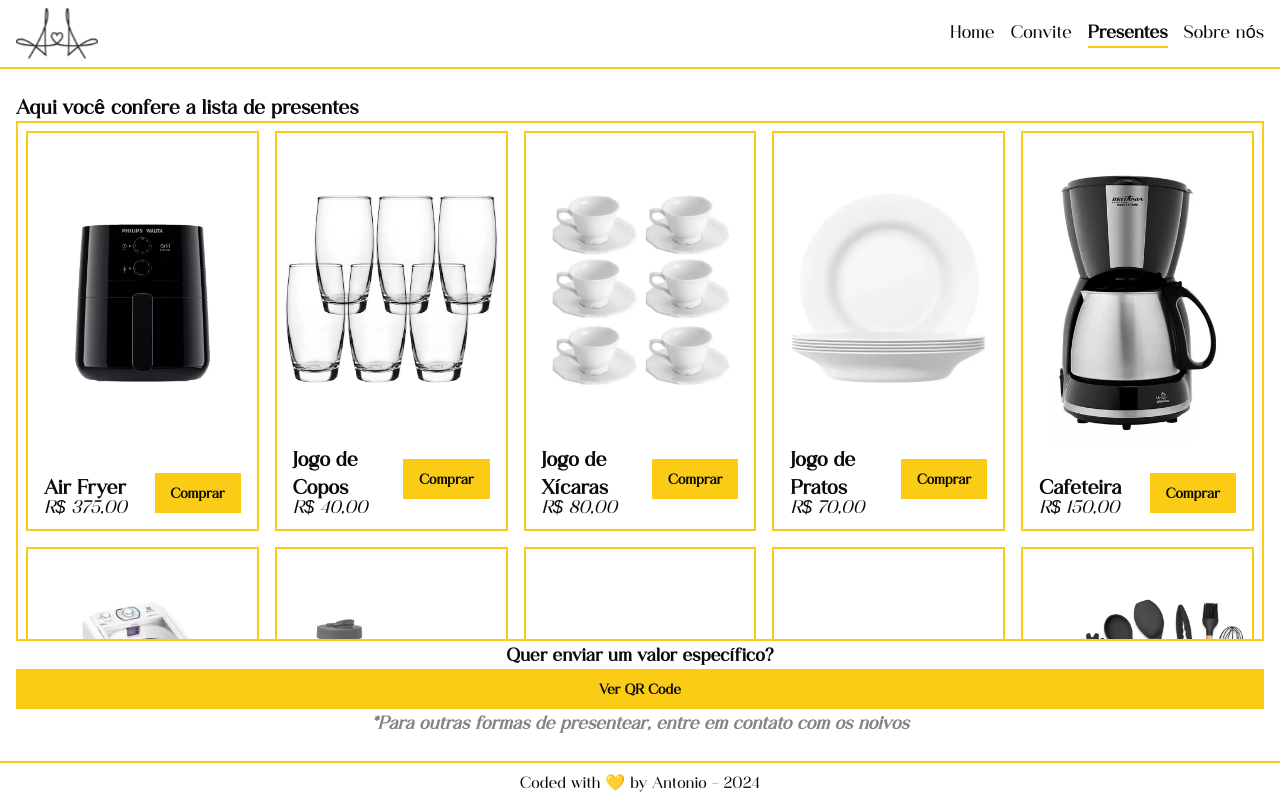
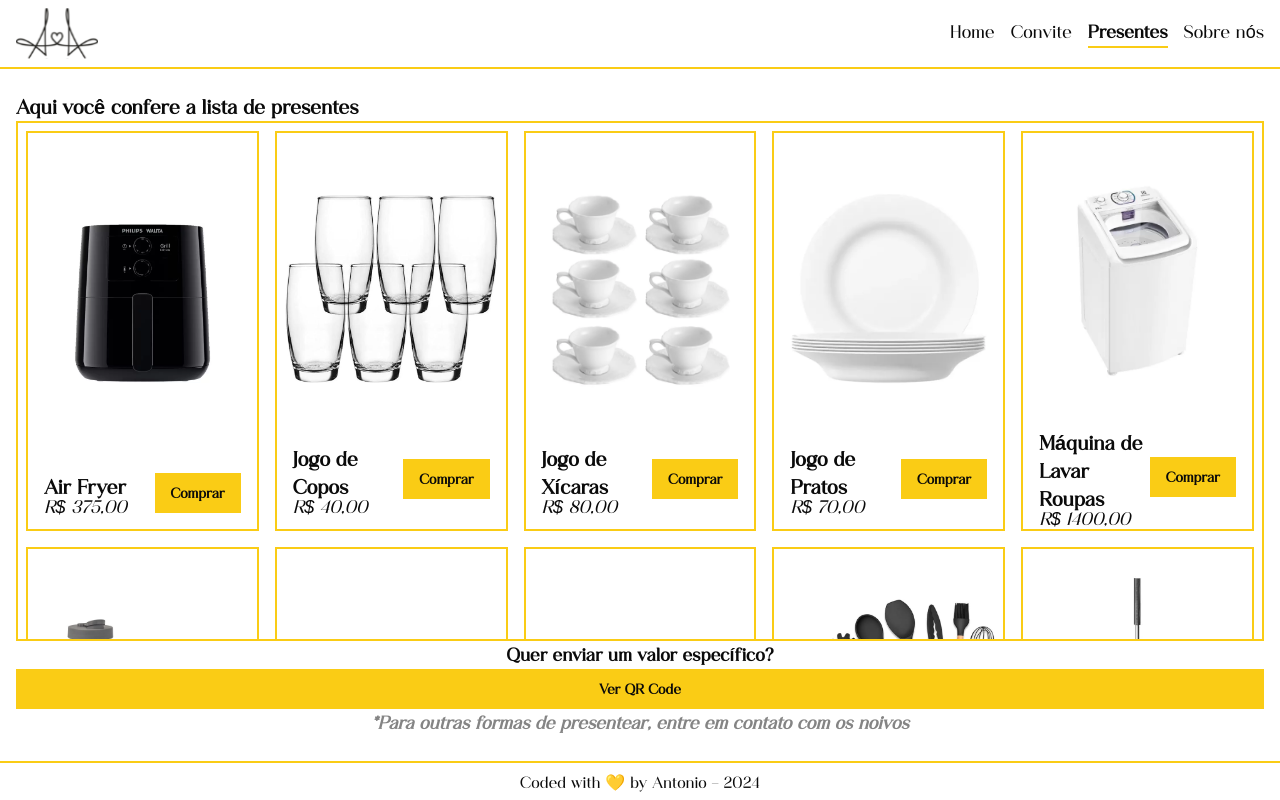
Before and after one commit to Antoni0o/alyce-antonio, a Next.js app: page /presentes in a window 1280 px wide. Built offline with nearby package versions, Linux system fonts and the light colour scheme.

Commit message:
remove gift

```diff
--- a/src/app/presentes/page.tsx
+++ b/src/app/presentes/page.tsx
@@ -48,13 +48,6 @@
     price: 70.00,
     qrCodeImage: '/products/a70-qrcode.png',
     qrCode: "00020126360014BR.GOV.BCB.PIX0114+5512996406372520400005303986540570.005802BR5923Antonio Dias Maia Costa6009SAO PAULO62140510KQFwbfFsdC6304F69E"
-  },
-  {
-    title: "Cafeteira",
-    photo: '/products/cafeteira.png',
-    price: 150.00,
-    qrCodeImage: '/products/a150-qrcode.png',
-    qrCode: "00020126360014BR.GOV.BCB.PIX0114+55129964063725204000053039865406150.005802BR5923Antonio Dias Maia Costa6009SAO PAULO62140510gO3buf3QfN63043DEB"
   },
   {
     title: "Máquina de Lavar Roupas",
```
